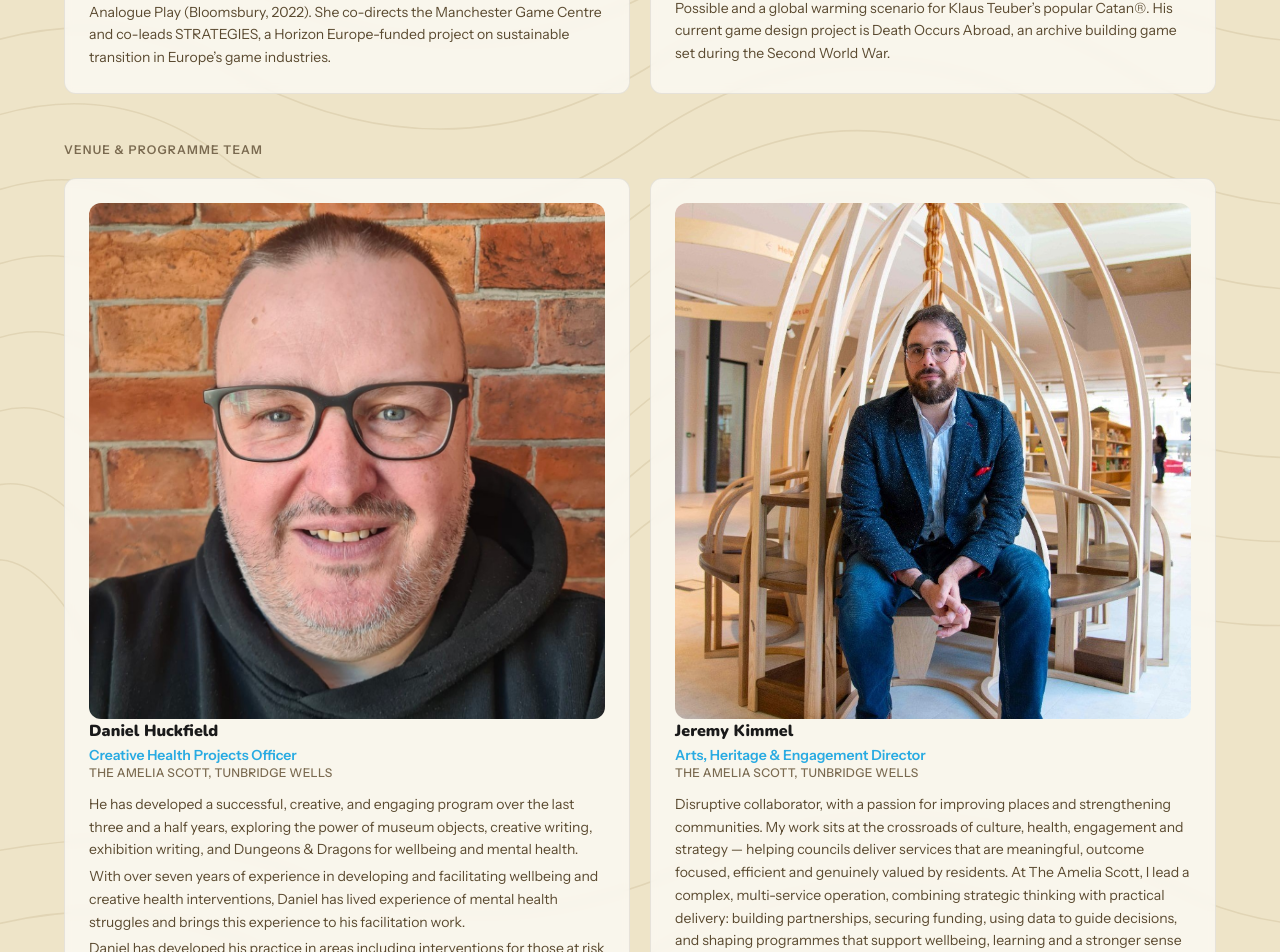
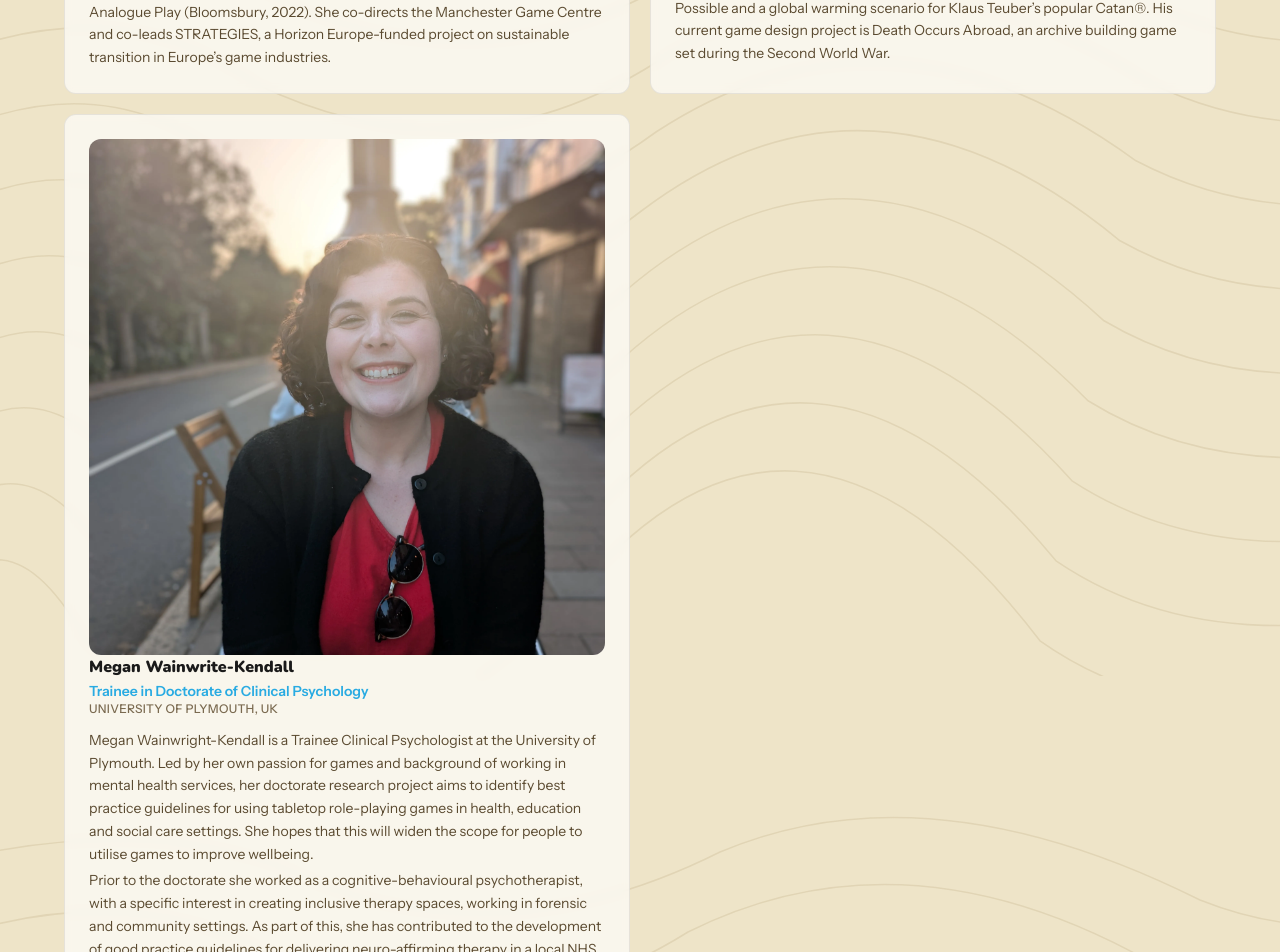
Before and after one commit to Neuroplay-Lab/Rolling-Well, a Next.js app: page / in a window 1280 px wide. Shown: the part 7760-8712 px from the top of the page. Built offline with nearby package versions, Linux system fonts and the light colour scheme.

Commit message:
Added Megan to the organisers section

```diff
--- a/components/Organisers.tsx
+++ b/components/Organisers.tsx
@@ -12,7 +12,7 @@ const mainOrganisers = [
     img: "/gray-liam-bio.webp",
   },
   {
-    initials: "CG", name: "Dr Chloé Germaine", role: "Reader, Department of English", institution: "Manchester Metropolitan University",
+    initials: "CG", name: "Dr Chloé Germaine", role: "Reader, Department of English", institution: "Manchester Metropolitan University, UK",
     bio: "Dr Chloé Germaine is a game designer, RPG writer, and academic based at Manchester Metropolitan University. Her RPG credits include co-authoring The Cthulhu Hack: Mother’s Love (Just Crunch Games) and contributing to The Between: Season 3. She is currently developing Rooted in Crisis, an eco-horror tabletop anthology built on the Trophy system, created with climate scientists and activists as a space for processing environmental grief and imagining collective futures.",
     bio2: "Her academic work spans Game Studies, Gothic fiction, and the Environmental Humanities, and she co-authored Material Game Studies: A Philosophy of Analogue Play (Bloomsbury, 2022). She co-directs the Manchester Game Centre and co-leads STRATEGIES, a Horizon Europe-funded project on sustainable transition in Europe’s game industries.",
     link: null,
@@ -20,11 +20,19 @@ const mainOrganisers = [
     img: "/Chloe2.webp",
   },
   {
-    initials: "PW", name: "Professor Paul Wake", role: "Professor of Game Studies", institution: "Manchester Metropolitan University",
+    initials: "PW", name: "Professor Paul Wake", role: "Professor of Game Studies", institution: "Manchester Metropolitan University, UK",
     bio: "Paul Wake is Professor of Game Studies at Manchester Metropolitan University and a co-director of the Manchester Game Centre. His research interests include game-making as a research method, games and communication, and game theory in the reading of literary texts. He has published articles on literary representations of casino games, 80s Adventure Gamebooks, and game design for communication. Paul also designs, uses, and plays games to start conversations about important societal topics. His recent work in this area has included Carbon City Zero: World Edition, a collaborative card game about the race to decarbonise the world’s cities, created with the climate action charity Possible and a global warming scenario for Klaus Teuber’s popular Catan®. His current game design project is Death Occurs Abroad, an archive building game set during the Second World War.",
     link: null,
     span2: false,
     img: "/paul.webp",
+  },
+  {
+    initials: "MWK", name: "Megan Wainwrite-Kendall", role: "Trainee in Doctorate of Clinical Psychology", institution: "University of Plymouth, UK",
+    bio: "Megan Wainwright-Kendall is a Trainee Clinical Psychologist at the University of Plymouth. Led by her own passion for games and background of working in mental health services, her doctorate research project aims to identify best practice guidelines for using tabletop role-playing games in health, education and social care settings. She hopes that this will widen the scope for people to utilise games to improve wellbeing.",
+    bio2: "Prior to the doctorate she worked as a cognitive-behavioural psychotherapist, with a specific interest in creating inclusive therapy spaces, working in forensic and community settings. As part of this, she has contributed to the development of good practice guidelines for delivering neuro-affirming therapy in a local NHS talking therapies service. She continues to work towards promoting creative inclusive practices in health, education and social care settings.",
+    link: null,
+    span2: false,
+    img: "/megan.webp",
   },
 ];
 
```
Also changed, not shown: public/megan.webp (added).
